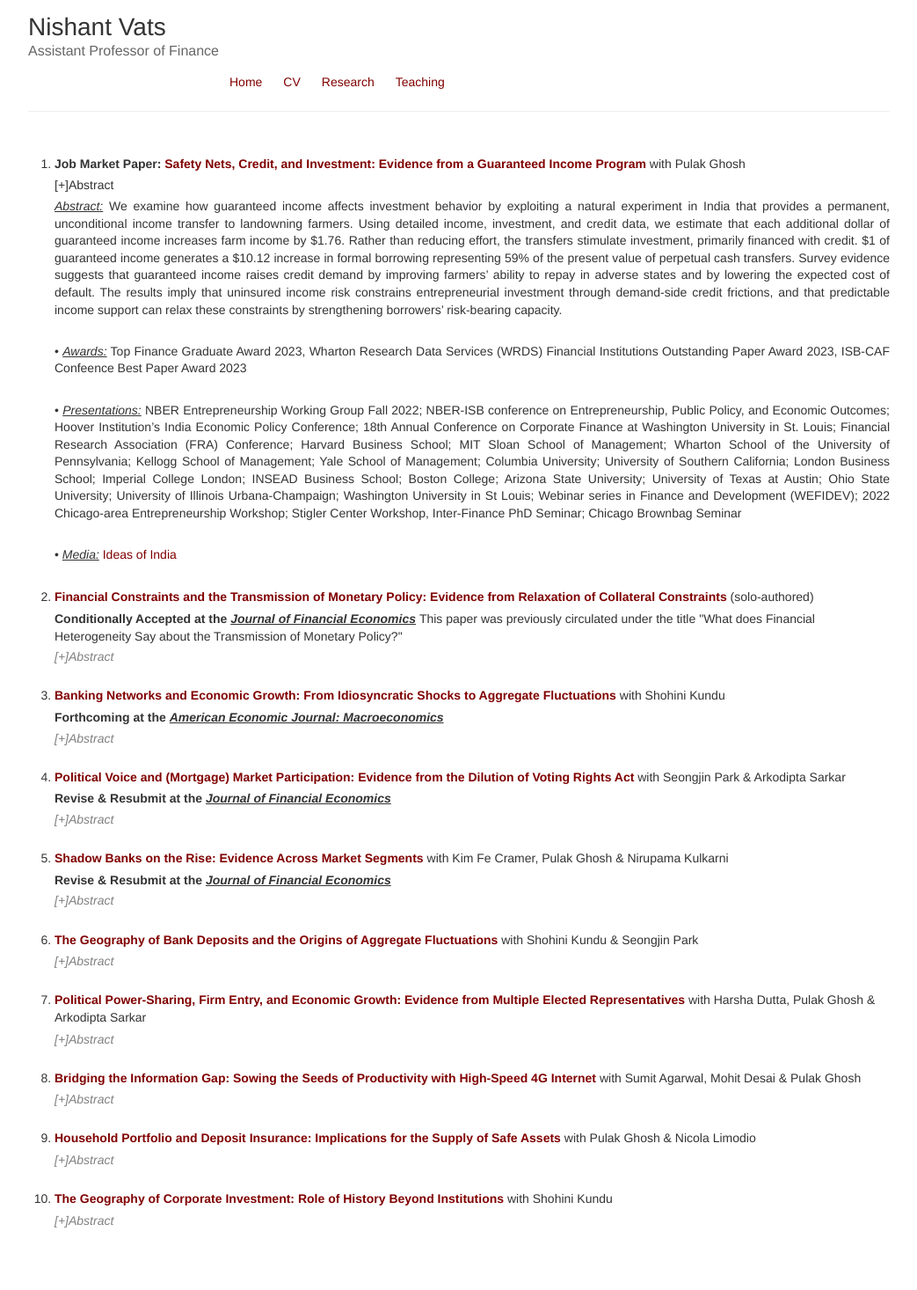
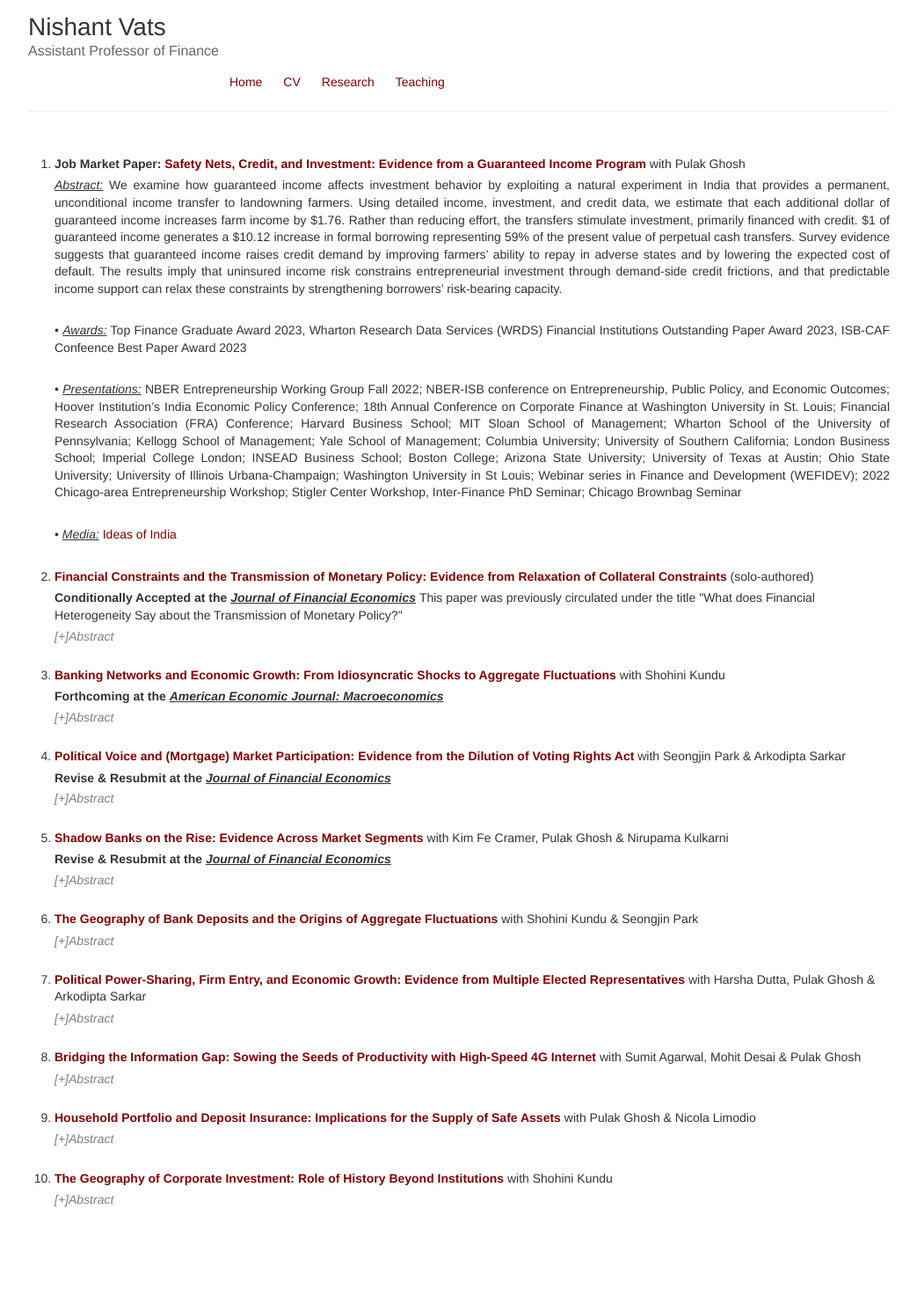
Before and after one commit to nishvats/nishvats.github.io, a Jekyll site: the page built from research.html, in a window 1280 px wide. Shown: the whole page at 88% size, without its empty margins (118-1161 px from the left). Built offline with Jekyll 4.4.1, drawn with Linux system fonts in a browser that asks for light colours; after the commit the page ends 1443 px from its top, so only the background shows below that.

Commit message:
Update research.html

```diff
--- a/research.html
+++ b/research.html
@@ -4,7 +4,6 @@ layout: default
 
   <ol>
     <li> <b>Job Market Paper:</b> <b><a href="https://papers.ssrn.com/sol3/papers.cfm?abstract_id=4265112">Safety Nets, Credit, and Investment: Evidence from a Guaranteed Income Program</a></b> with Pulak Ghosh </li>
-        <summary>[+]Abstract</summary>
     <p align="justify"> <u><em>Abstract:</em></u> We examine how guaranteed income affects investment behavior by exploiting a natural experiment in India that provides a permanent, unconditional income transfer to landowning farmers. Using detailed income, investment, and credit data, we estimate that each additional dollar of guaranteed income increases farm income by $1.76. Rather than reducing effort, the transfers stimulate investment, primarily financed with credit. $1 of guaranteed income generates a $10.12 increase in formal borrowing representing 59% of the present value of perpetual cash transfers. Survey evidence suggests that guaranteed income raises credit demand by improving farmers’ ability to repay in adverse states and by lowering the expected cost of default. The results imply that uninsured income risk constrains entrepreneurial investment through demand-side credit frictions, and that predictable income support can relax these constraints by strengthening borrowers’ risk-bearing capacity. </p>
     <br>
     <p align="justify">• <u><em>Awards:</em></u> Top Finance Graduate Award 2023, Wharton Research Data Services (WRDS) Financial Institutions Outstanding Paper Award 2023, ISB-CAF Confeence Best Paper Award 2023  </p>
```
